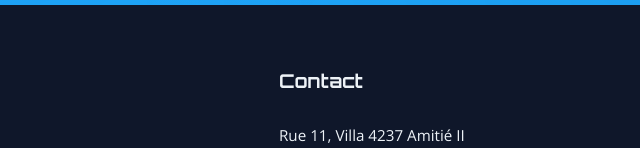
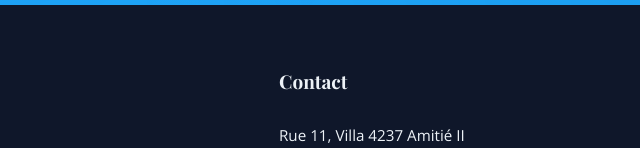
Before and after one commit to abmcompanysn-dot/EED, a website: page blog.html in a window 1280 px wide. Shown: the part 647-795 px from the top of the page, 381-1021 px from the left. Drawn offline with nearby package versions, Linux system fonts and the light colour scheme; no server answers; some icons are missing.

Commit message:
Message clair sur les modifications

```diff
--- a/footer.css
+++ b/footer.css
@@ -33,7 +33,7 @@
 /* Titre */
 .footer-title {
     color: var(--text-dark);
-    font-family: 'Orbitron', sans-serif;
+    font-family: 'Playfair Display', serif;
     margin-bottom: 18px;
     font-size: 1.25em;
 }
```
